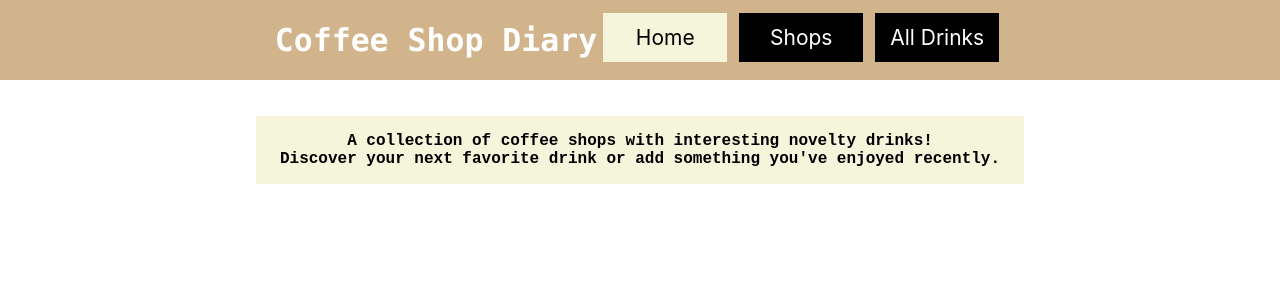
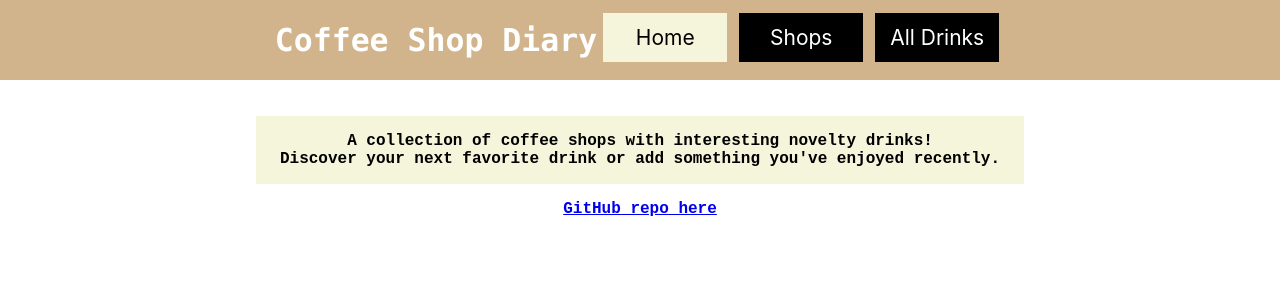
Before and after one commit to 9ucc1/coffeeshop-client, a React (Create React App) app: page / in a window 1280 px wide. Shown: the top 300 px of the page. Built offline with nearby package versions, Linux system fonts and the light colour scheme; no server answers.

Commit message:
add github repo link and font styling

```diff
--- a/src/Drinks.js
+++ b/src/Drinks.js
@@ -4,6 +4,10 @@ import styled from 'styled-components'
 
 function Drinks({drinks}){
 
+    const Text = styled.p`
+    font-family: "Courier New", monospace;
+    font-weight: bold;
+    `
     const Background = styled.div`
     background: white;
     padding: 1em;
@@ -43,10 +47,12 @@ function Drinks({drinks}){
     return (
         <Background>
         <div>
-            <h2>All Drinks Available</h2>
-            Visit the drink's shop page to view full details, edit and delete drinks!
+            <Text>
+                <h2>All Drinks Available</h2>
+                Visit the drink's shop page to view full details, edit and delete drinks!
+            </Text>
             <Columns>
-            {renderDrinks}
+                {renderDrinks}
             </Columns>
         </div>
         </Background>
--- a/src/Homepage.js
+++ b/src/Homepage.js
@@ -15,6 +15,10 @@ function Homepage(){
     font-family: "Courier New", monospace;
     font-weight: bold;
     `;
+    const Link = styled.p`
+    font-family: "Courier New", monospace;
+    font-weight: bold;
+    `;
 
     return (
         <Background>
@@ -23,6 +27,9 @@ function Homepage(){
             <br></br>
             Discover your next favorite drink or add something you've enjoyed recently.
         </Wrapper>
+        <Link>
+            <a href="https://github.com/9ucc1/coffeeshop-client">GitHub repo here</a>
+        </Link>
         </Background>
     )
 }
```
